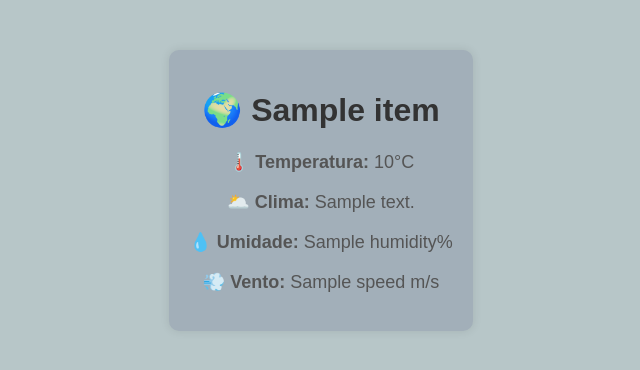
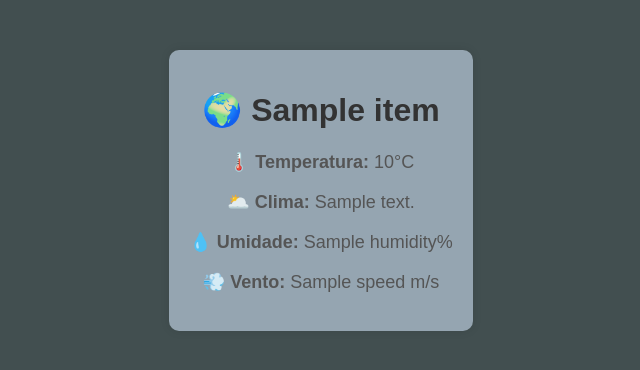
Before and after one commit to ccnfrank/weather_api, a FastAPI app: page /weather/1 in a window 1280 px wide. Shown: the top 370 px of the page, without its empty margins (319-959 px from the left). Run offline with FastAPI, Linux system fonts and the light colour scheme; a database or web service that is not in the repository returns one stand-in record (values such as "Sample title"); data that the repository does not hold is empty.

Commit message:
deploying

```diff
--- a/templates/weather.html
+++ b/templates/weather.html
@@ -7,12 +7,12 @@
     <style>
         body {
             font-family: Arial, sans-serif;
-            background-color: #95abaeac;
+            background-color: #3c4a4bf7;
             text-align: center;
             margin: 50px;
         }
         .container {
-            background: rgb(162, 175, 185);
+            background: rgb(149, 165, 177);
             padding: 20px;
             border-radius: 10px;
             box-shadow: 0px 0px 10px rgba(0, 0, 0, 0.1);
```
